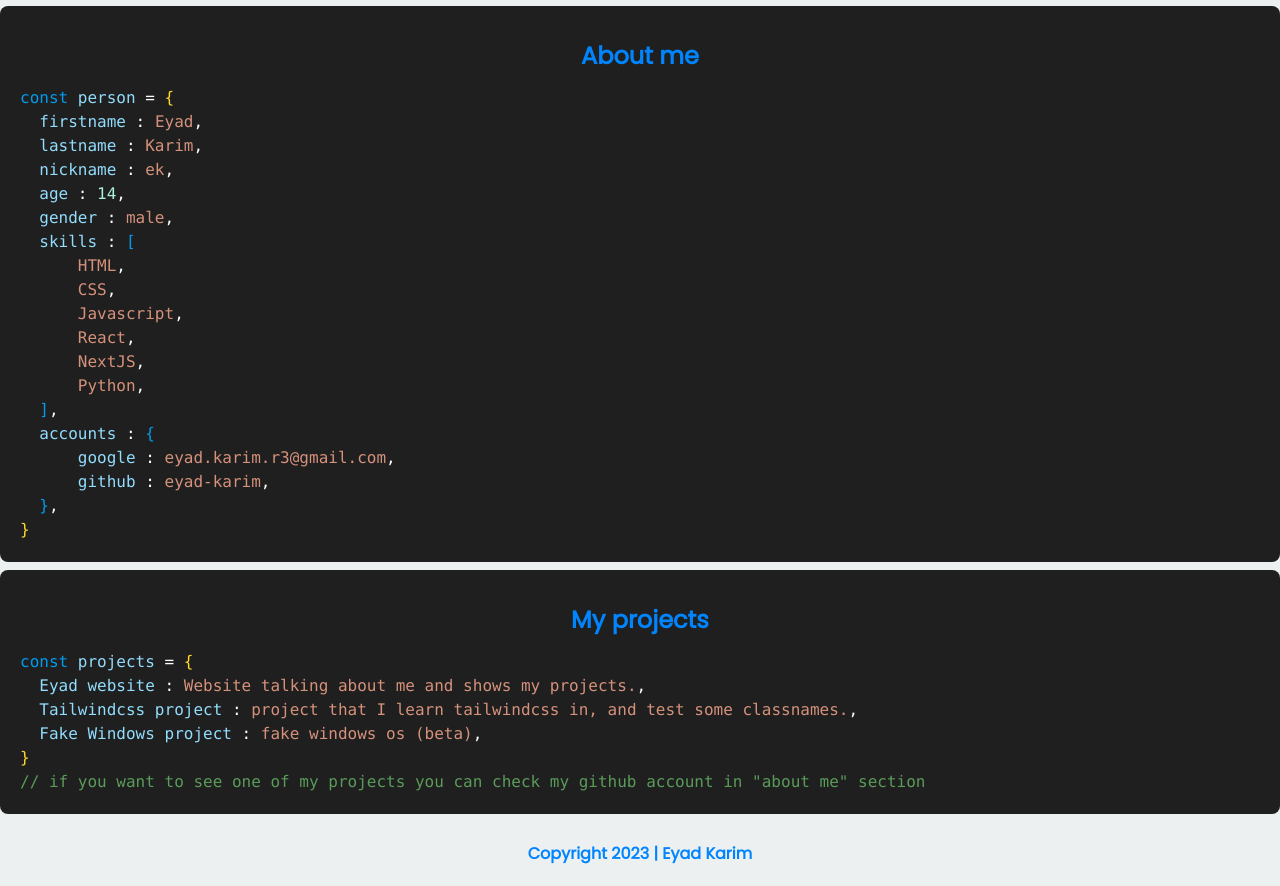
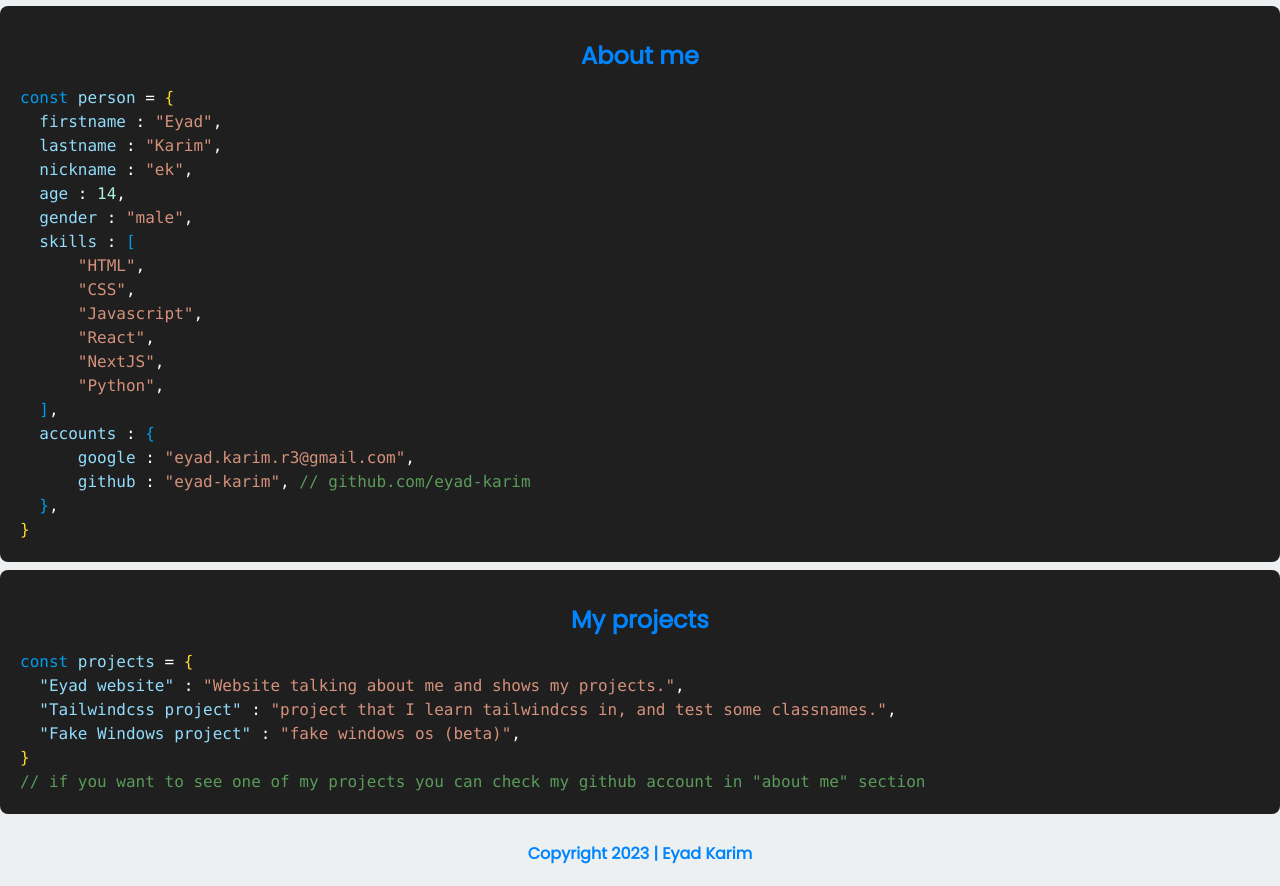
Before and after one commit to eyad-karim/eyadkarim, a Next.js app: page / in a window 1280 px wide. Shown: the part 802-1688 px from the top of the page. Built offline with nearby package versions, Linux system fonts and the light colour scheme.

Commit message:
untitled

```diff
--- a/components/sections/aboutme.js
+++ b/components/sections/aboutme.js
@@ -5,22 +5,22 @@ function AboutMeSection() {
             <h3 className="title">About me</h3>
             <pre>
                 <span className="text-code-blue">const</span> <span className="text-code-sky">person</span> = <span className="text-code-yellow">{"{"}</span><br/>
-                {"  "}<span className="text-code-sky">firstname</span> : <span className="text-code-brown">{"Eyad"}</span>,<br/>
-                {"  "}<span className="text-code-sky">lastname</span> : <span className="text-code-brown">{"Karim"}</span>,<br/>
-                {"  "}<span className="text-code-sky">nickname</span> : <span className="text-code-brown">{"ek"}</span>,<br/>
+                {"  "}<span className="text-code-sky">firstname</span> : <span className="text-code-brown">{"\"Eyad\""}</span>,<br/>
+                {"  "}<span className="text-code-sky">lastname</span> : <span className="text-code-brown">{"\"Karim\""}</span>,<br/>
+                {"  "}<span className="text-code-sky">nickname</span> : <span className="text-code-brown">{"\"ek\""}</span>,<br/>
                 {"  "}<span className="text-code-sky">age</span> : <span className="text-code-lightgreen">{d.getFullYear() - 2009}</span>,<br/>
-                {"  "}<span className="text-code-sky">gender</span> : <span className="text-code-brown">{"male"}</span>,<br/>
+                {"  "}<span className="text-code-sky">gender</span> : <span className="text-code-brown">{"\"male\""}</span>,<br/>
                 {"  "}<span className="text-code-sky">skills</span> : <span className="text-code-blue">{"["}</span><br/>
-                {"      "}<span className="text-code-brown">{"HTML"}</span>,<br/>
-                {"      "}<span className="text-code-brown">{"CSS"}</span>,<br/>
-                {"      "}<span className="text-code-brown">{"Javascript"}</span>,<br/>
-                {"      "}<span className="text-code-brown">{"React"}</span>,<br/>
-                {"      "}<span className="text-code-brown">{"NextJS"}</span>,<br/>
-                {"      "}<span className="text-code-brown">{"Python"}</span>,<br/>
+                {"      "}<span className="text-code-brown">{"\"HTML\""}</span>,<br/>
+                {"      "}<span className="text-code-brown">{"\"CSS\""}</span>,<br/>
+                {"      "}<span className="text-code-brown">{"\"Javascript\""}</span>,<br/>
+                {"      "}<span className="text-code-brown">{"\"React\""}</span>,<br/>
+                {"      "}<span className="text-code-brown">{"\"NextJS\""}</span>,<br/>
+                {"      "}<span className="text-code-brown">{"\"Python\""}</span>,<br/>
                 {"  "}<span className="text-code-blue">{"]"}</span>,<br/>
                 {"  "}<span className="text-code-sky">accounts</span> : <span className="text-code-blue">{"{"}</span><br/>
-                {"      "}<span className="text-code-sky">google</span> : <span className="text-code-brown">{"eyad.karim.r3@gmail.com"}</span>,<br/>
-                {"      "}<span className="text-code-sky">github</span> : <span className="text-code-brown">{"eyad-karim"}</span>,<br/>
+                {"      "}<span className="text-code-sky">google</span> : <span className="text-code-brown">{"\"eyad.karim.r3@gmail.com\""}</span>,<br/>
+                {"      "}<span className="text-code-sky">github</span> : <span className="text-code-brown">{"\"eyad-karim\""}</span>, <span className="text-code-green">{"// github.com/eyad-karim"}</span><br/>
                 {"  "}<span className="text-code-blue">{"}"}</span>,<br/>
                 <span className="text-code-yellow">{"}"}</span>
             </pre>
--- a/components/sections/myprojects.js
+++ b/components/sections/myprojects.js
@@ -6,9 +6,9 @@ function MyProjects() {
             <h3 className="title">My projects</h3>
             <pre>
                 <span className="text-code-blue">const</span> <span className="text-code-sky">projects</span> = <span className="text-code-yellow">{"{"}</span><br/>
-                {"  "}<span className="text-code-sky">{"Eyad website"}</span> : <span className="text-code-brown">{"Website talking about me and shows my projects."}</span>,<br/>
-                {"  "}<span className="text-code-sky">{"Tailwindcss project"}</span> : <span className="text-code-brown">{"project that I learn tailwindcss in, and test some classnames."}</span>,<br/>
-                {"  "}<span className="text-code-sky">{"Fake Windows project"}</span> : <span className="text-code-brown">{"fake windows os (beta)"}</span>,<br/>
+                {"  "}<span className="text-code-sky">{"\"Eyad website\""}</span> : <span className="text-code-brown">{"\"Website talking about me and shows my projects.\""}</span>,<br/>
+                {"  "}<span className="text-code-sky">{"\"Tailwindcss project\""}</span> : <span className="text-code-brown">{"\"project that I learn tailwindcss in, and test some classnames.\""}</span>,<br/>
+                {"  "}<span className="text-code-sky">{"\"Fake Windows project\""}</span> : <span className="text-code-brown">{"\"fake windows os (beta)\""}</span>,<br/>
                 <span className="text-code-yellow">{"}"}</span><br/>
                 <span className="text-code-green">{"// if you want to see one of my projects you can check my github account in \"about me\" section"}</span>
             </pre>
```
